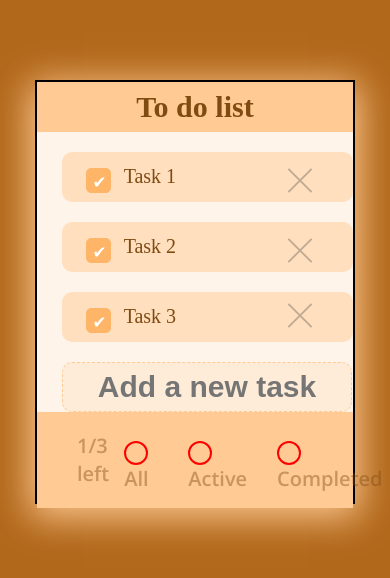
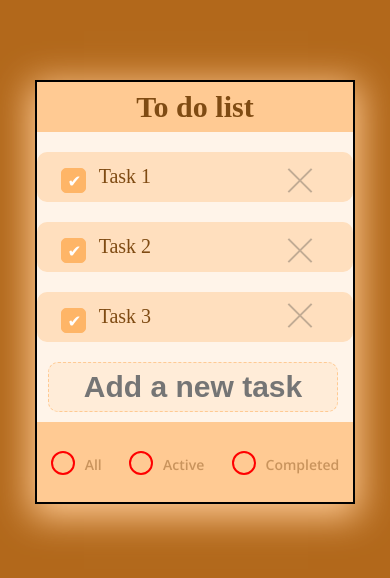
Before and after one commit to Jaonja/-, a Vue app in the folder vue-movie/: page / in a window 390 px wide. Shown: the part 130-708 px from the top of the page. Built offline with nearby package versions, Linux system fonts and the light colour scheme.

Commit message:
mini-fix-adaptive

```diff
--- a/vue-movie/src/App.vue
+++ b/vue-movie/src/App.vue
@@ -130,7 +130,8 @@ body {
     font-size: 16.66667px;
     text-align: center;
     line-height: 40px;
-    bottom: 4px;
+    bottom: 5px;
+    right: -2px;
   }
   .option-input:checked::after {
     -webkit-animation: click-wave 0.65s;
@@ -268,7 +269,6 @@ body {
     font-weight: 600;
     font-size: 20px;
     line-height: 28px;
-
   }
 }
 @keyframes click-wave {
@@ -299,7 +299,6 @@ font-weight: 600;
   font-size: 20px;
   line-height: 28px;
   color: rgba(127, 75, 19, 0.42);
-
 }
 .radio .label {
   position: relative;
@@ -359,16 +358,37 @@ input[type="radio"]:checked + .label:after {
 
 @media screen and (max-width: 690px) {
   .todo-wrapper {
-        width: 320px;
+    max-width: 320px;
+  }
+  .input-task {
+    max-width: 290px;
+  }
+  .footer-task {
+    margin: 0;
+    height: 80px;
+
+  }
+  .footer-task .task-function {
+    display: none;
+  }
+  .chekbox-wrapper{
+    display: contents;
+  }
+  .checkbox-task{
+    max-width: 280px;
   }
   .input-task{
-          max-width: 290px;
+    display: block;
+    justify-content: center;
+    align-items: center;
+    margin-left: 11px;
+    margin-top: 10px;
+    margin-bottom: 10px;
   }
-        .footer-task{
+  .radio{
     margin: 0;
-        }
-        .task-function p{
-          display: none;
+   margin-bottom: 23px;
+   font-size: 14px;
   }
 }
 </style>
--- a/vue-movie/src/assets/variables.scss
+++ b/vue-movie/src/assets/variables.scss
@@ -2,3 +2,4 @@ $main-color: #ffca93;
 $color-body:#B2681B;
 $primary: #225CFF;
 $gray:  #C8CCD4;
+$font-family: "Roboto", sans-serif;
```
Lines whose indentation alone changed are shown as unchanged.
